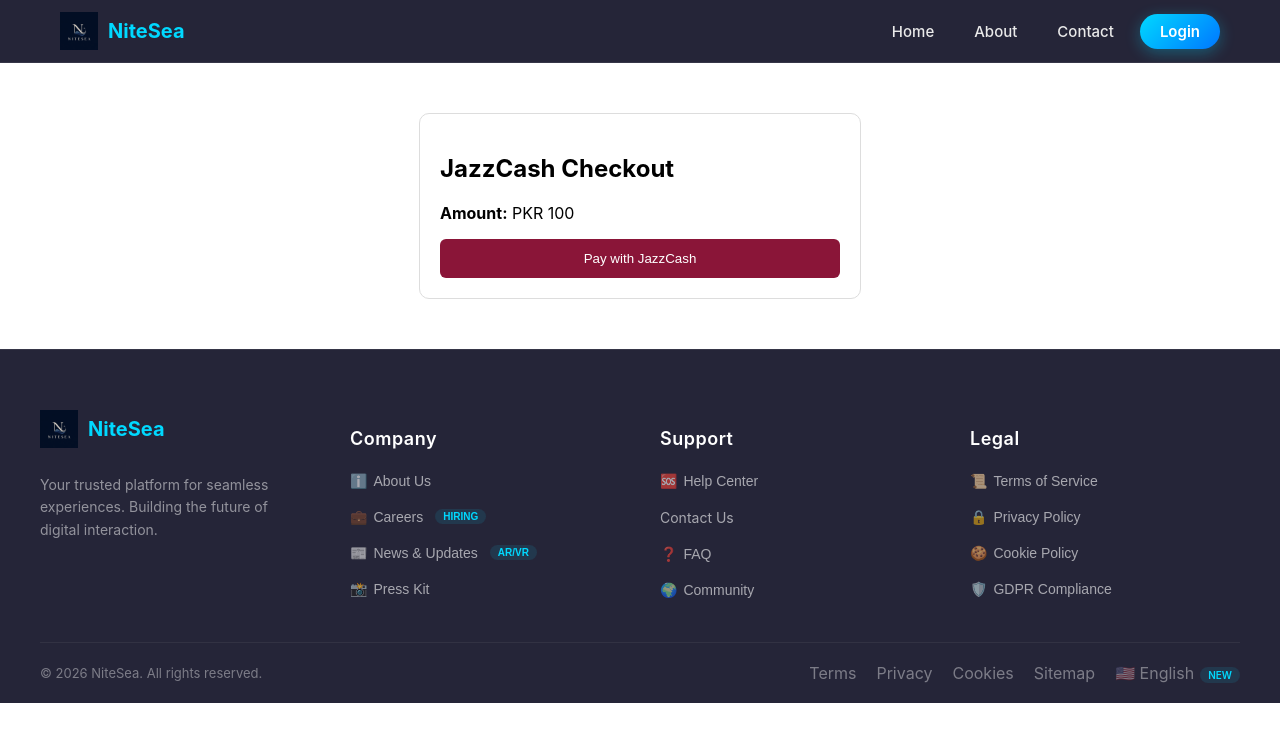
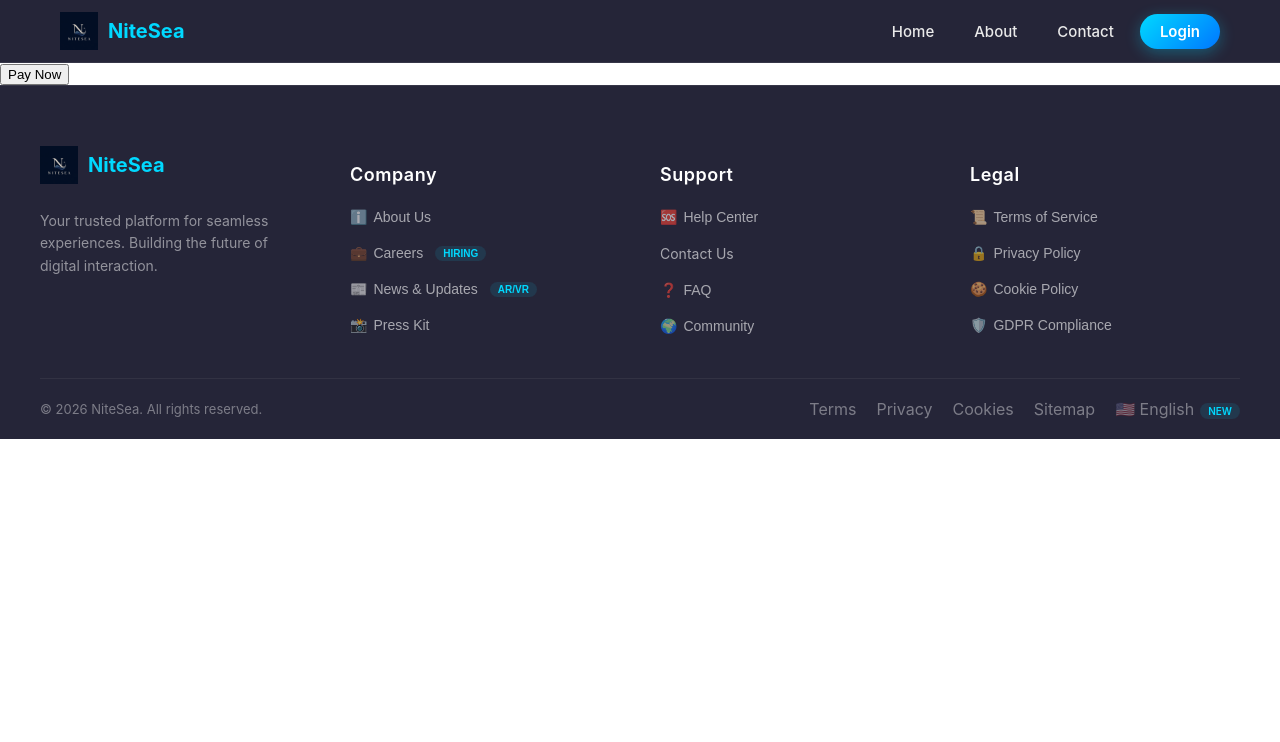
Before and after one commit to Taimourkhan786/nitesea, a React (Create React App) app: page /payment-checkout in a window 1280 px wide. Shown: the top 742 px of the page. Built offline with nearby package versions, Linux system fonts and the light colour scheme.

Commit message:
frontend

```diff
--- a/package.json
+++ b/package.json
@@ -7,6 +7,7 @@
     "@testing-library/jest-dom": "^6.9.1",
     "@testing-library/react": "^16.3.2",
     "@testing-library/user-event": "^13.5.0",
+    "axios": "^1.18.1",
     "firebase": "^12.15.0",
     "react": "^19.2.7",
     "react-dom": "^19.2.7",
--- a/src/App.js
+++ b/src/App.js
@@ -11,6 +11,8 @@ import ForgotPassword from "./components/ForgotPassword";
 import ResetPassword from "./components/ResetPassword";
 import Footer from "./components/Footer";
 import PaymentCheckout from "./components/PaymentCheckout";
+import PaymentSuccess from "./components/PaymentSuccess";
+import PaymentFail from "./components/PaymentFail";
 
 const App = () => {
   return (
@@ -25,6 +27,8 @@ const App = () => {
         <Route path="/forgot-password" element={<ForgotPassword />} />
         <Route path="/reset-password" element={<ResetPassword />} />
         <Route path="/payment-checkout" element={<PaymentCheckout />} />
+        <Route path="/payment-success" element={<PaymentSuccess />} />
+        <Route path="payment-failure" element={<PaymentFail />} />
 
       </Routes>
       <Footer />
--- a/src/components/PaymentCheckout.js
+++ b/src/components/PaymentCheckout.js
@@ -1,74 +1,68 @@
-import React, { useState } from "react";
+import axios from "axios";
+import { useState } from "react";
 
-export default function PaymentCheckout() {
+export default function Checkout() {
   const [loading, setLoading] = useState(false);
 
-  const paymentData = {
-    amount: 100, // PKR
-    customerName: "John Doe",
-    customerEmail: "john@example.com",
-    customerMobile: "03001234567",
-  };
-
-  const handlePayment = async () => {
+  const payNow = async () => {
     try {
       setLoading(true);
 
-      const response = await fetch("http://localhost:5000/api/jazzcash/payment", {
-        method: "POST",
-        headers: {
-          "Content-Type": "application/json",
-        },
-        body: JSON.stringify(paymentData),
+      const { data } = await axios.post(
+        "http://localhost:5000/create-payment",
+        {
+          amount: 1,
+        }
+      );
+
+      const form = document.createElement("form");
+
+      form.method = "POST";
+      form.action =
+        "https://ipguat.apps.net.pk/Ecommerce/api/Transaction/PostTransaction";
+
+      const fields = {
+        MERCHANT_ID: "14833",
+        MERCHANT_NAME: "Nitesea",
+        TOKEN: data.token,
+        PROCCODE: "00",
+        TXNAMT: data.amount,
+        CUSTOMER_MOBILE_NO: "03001234567",
+        CUSTOMER_EMAIL_ADDRESS: "customer@test.com",
+        SIGNATURE: "NITESEA123",
+        VERSION: "MERCHANT_CART-0.1",
+        TXNDESC: "Shopping Payment",
+        SUCCESS_URL: "http://localhost:5000/payment-success",
+        FAILURE_URL: "http://localhost:5000/payment-failure",
+        CHECKOUT_URL: "http://localhost:5000/ipn",
+        BASKET_ID: data.basketId,
+        ORDER_DATE: new Date()
+          .toISOString()
+          .slice(0, 19)
+          .replace("T", " "),
+        CURRENCY_CODE: "PKR",
+        TRAN_TYPE: "ECOMM_PURCHASE",
+      };
+
+      Object.keys(fields).forEach((key) => {
+        const input = document.createElement("input");
+        input.type = "hidden";
+        input.name = key;
+        input.value = fields[key];
+        form.appendChild(input);
       });
 
-      const data = await response.json();
-
-      if (data.success) {
-        // Redirect user to JazzCash Payment Page
-        window.location.href = data.paymentUrl;
-      } else {
-        alert(data.message || "Payment initialization failed.");
-      }
-    } catch (error) {
-      console.error(error);
-      alert("Something went wrong.");
-    } finally {
+      document.body.appendChild(form);
+      form.submit();
+    } catch (err) {
+      console.log(err);
       setLoading(false);
     }
   };
 
   return (
-    <div
-      style={{
-        maxWidth: "400px",
-        margin: "50px auto",
-        padding: "20px",
-        border: "1px solid #ddd",
-        borderRadius: "10px",
-      }}
-    >
-      <h2>JazzCash Checkout</h2>
-
-      <p>
-        <strong>Amount:</strong> PKR {paymentData.amount}
-      </p>
-
-      <button
-        onClick={handlePayment}
-        disabled={loading}
-        style={{
-          width: "100%",
-          padding: "12px",
-          background: "#8a1538",
-          color: "#fff",
-          border: "none",
-          borderRadius: "6px",
-          cursor: "pointer",
-        }}
-      >
-        {loading ? "Processing..." : "Pay with JazzCash"}
-      </button>
-    </div>
+    <button onClick={payNow} disabled={loading}>
+      {loading ? "Processing..." : "Pay Now"}
+    </button>
   );
 }
--- /dev/null
+++ b/src/components/PaymentFail.js
@@ -0,0 +1,7 @@
+import React from 'react'
+
+export default function PaymentFail() {
+  return (
+    <div style={{display:"flex",alignItems:"center",justifyContent:"center",minHeight:"100vh"}}>PaymentFail</div>
+  )
+}
--- /dev/null
+++ b/src/components/PaymentSuccess.js
@@ -0,0 +1,7 @@
+import React from 'react'
+
+export default function PaymentSuccess() {
+  return (
+    <div>PaymentSuccess</div>
+  )
+}
```
Also changed, not shown: 1 other file (tests, documents, lock files or other folders).
